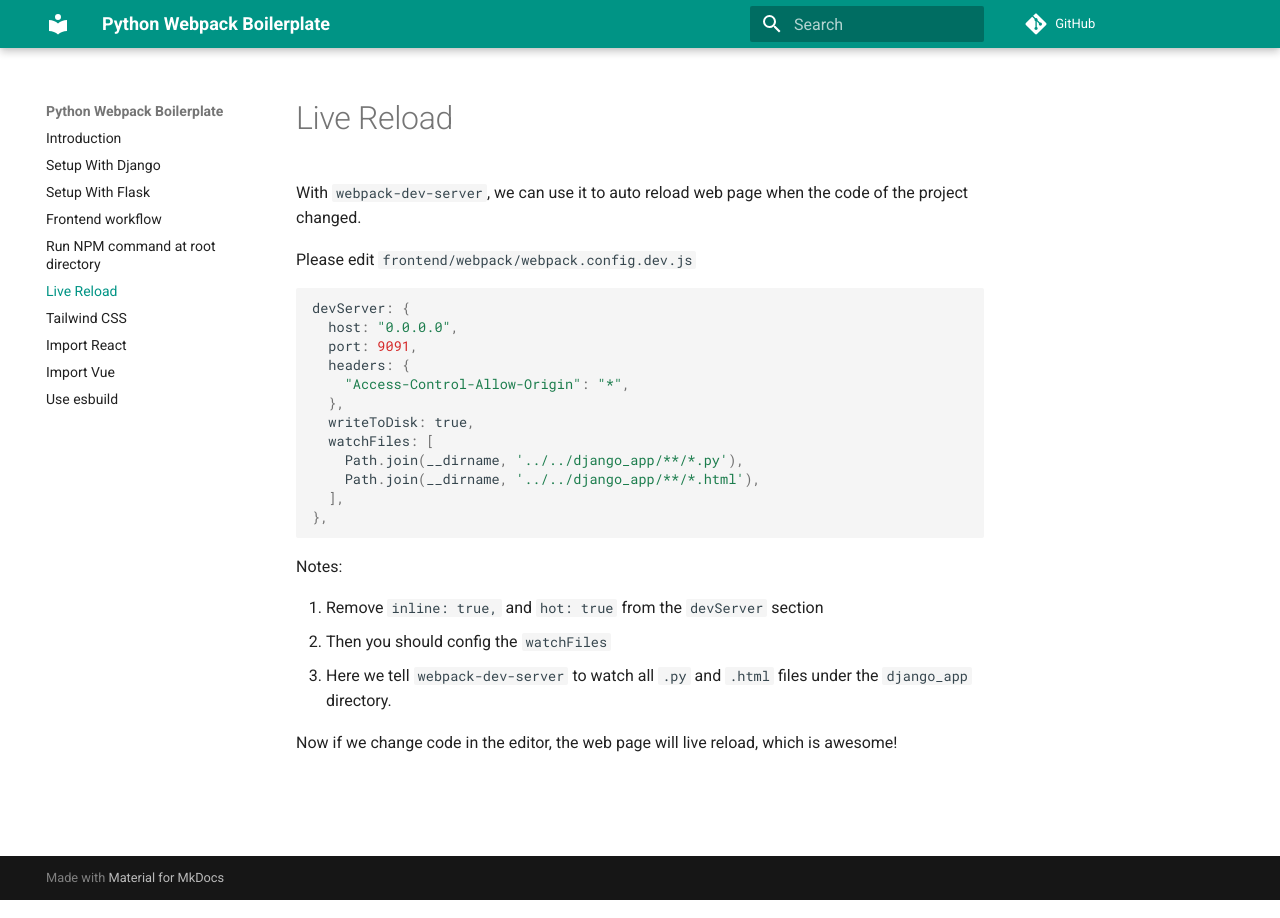
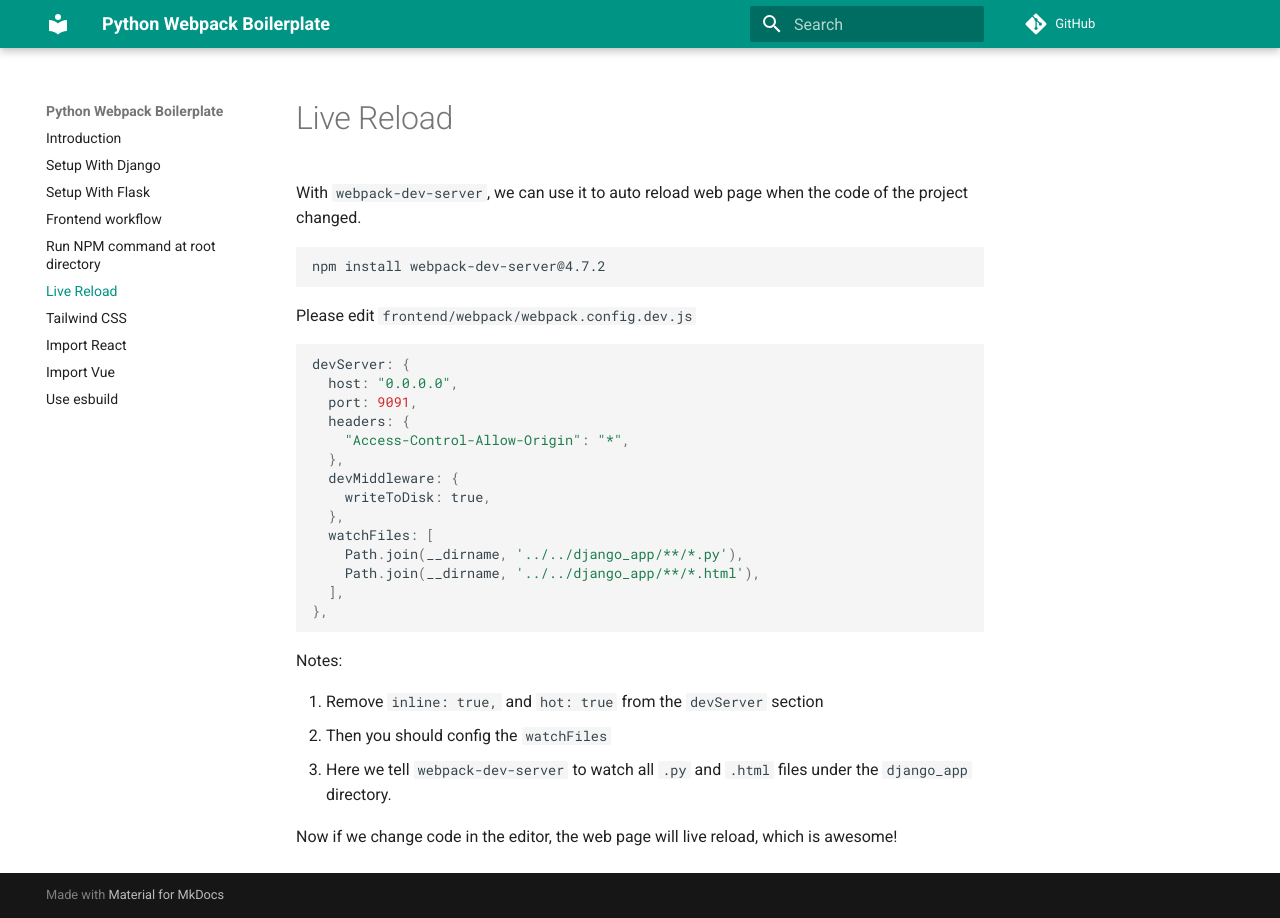
Before and after one commit to AccordBox/python-webpack-boilerplate, an MkDocs documentation site: the page built from docs/live_reload.md, in a window 1280 px wide. Built offline with MkDocs 1.6.1 and Material for MkDocs 9.7.7, drawn with Linux system fonts in a browser that asks for light colours; comment, search, counter and statistics services are not loaded.

Commit message:
update livereload doc

````diff
--- a/docs/live_reload.md
+++ b/docs/live_reload.md
@@ -1,6 +1,10 @@
 # Live Reload
 
 With `webpack-dev-server`, we can use it to auto reload web page when the code of the project changed.
+
+```
+npm install webpack-dev-server@4.7.2
+```
 
 Please edit `frontend/webpack/webpack.config.dev.js`
 
@@ -11,7 +15,9 @@ devServer: {
   headers: {
     "Access-Control-Allow-Origin": "*",
   },
-  writeToDisk: true,
+  devMiddleware: {
+    writeToDisk: true,
+  },
   watchFiles: [
     Path.join(__dirname, '../../django_app/**/*.py'),
     Path.join(__dirname, '../../django_app/**/*.html'),
````
